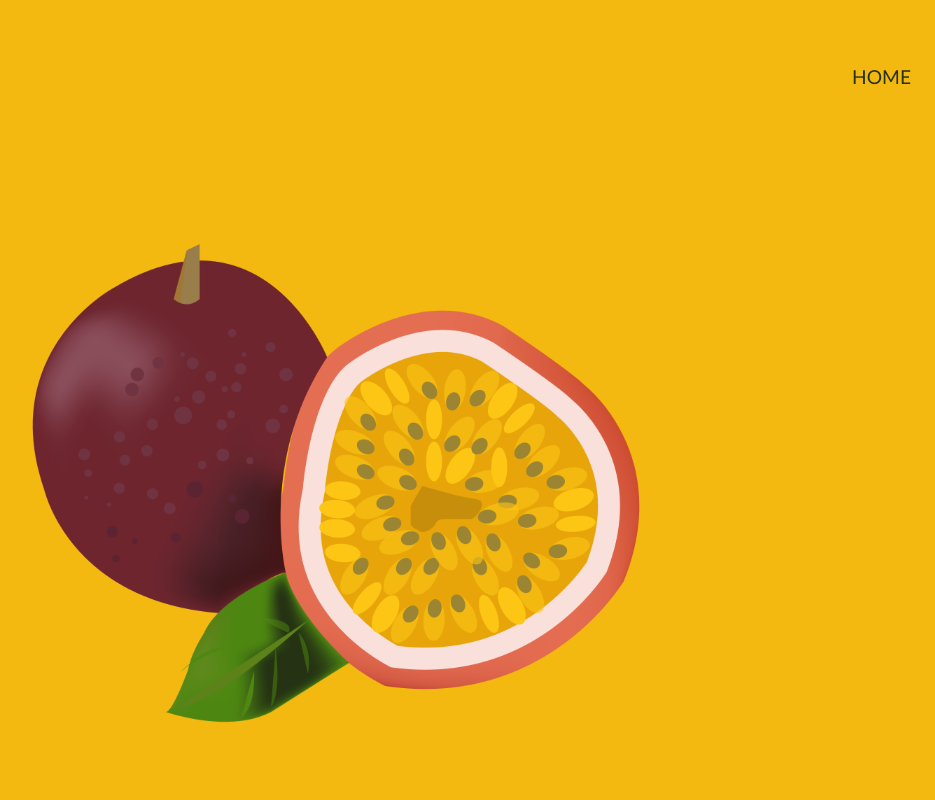
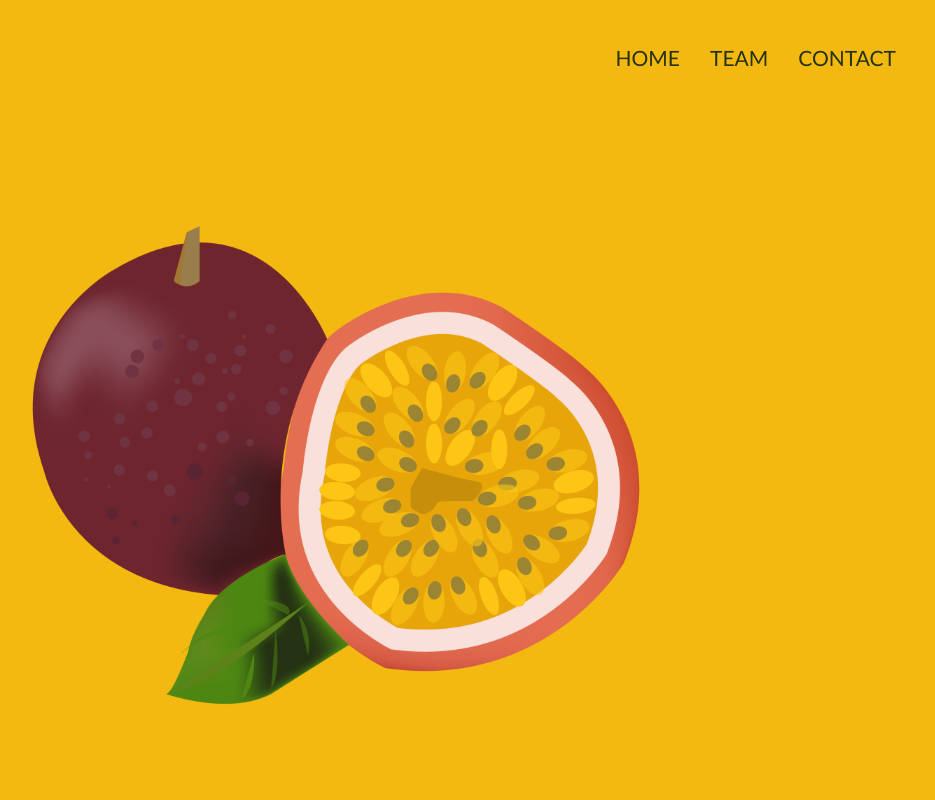
Before and after one commit to LenaDela/mini-project, a plain HTML site: page passions.html in a window 1280 px wide. Shown: the top 800 px of the page, without its empty margins (304-1239 px from the left). Drawn offline with Linux system fonts and the light colour scheme.

Commit message:
changes made to passion and home page

```diff
--- a/passions.html
+++ b/passions.html
@@ -3,14 +3,23 @@
   <head>
     <meta charset="UTF-8" />
     <meta http-equiv="X-UA-Compatible" content="IE=edge" />
+    <meta name="viewport" content="width=device-width, initial-scale=1">
     <meta name="description" content="Lena's ZOL, en plus de répertorier les aventures de Lena, jeune stagiaire développeuse chez ZOL, propose un survol de ses passions et intérets." />
-    <link rel="stylesheet" href="style.css" />
+    <link rel="stylesheet" href="stylePassion.css" />
     <title>Passions</title>
   </head>
-  <body class="container">
+  <body class="container-home">
     <header>
       <nav>
-        <a class="nav" href="mini.html" title="Revenir à l'accueil">HOME</a>
+        <div class="nav-elements">
+          <a href="mini.html" title="Revenir à l'accueil">HOME</a>
+        </div>
+        <div class="nav-elements">
+          <a href="team.html" title="Découvrir l'équipe">TEAM</a>
+        </div>
+        <div class="nav-elements">
+          <a href="form.html" title="Nous écrire">CONTACT</a>
+        </div>
       </nav>
       <div class="padding-horizontal">
         <img class="passion-img" src="media/passion1.png" alt="Passion Fruit" />
--- a/style.css
+++ b/stylePassion.css
@@ -13,11 +13,11 @@
     src: url(fonts/TheScientist.ttf);
 }
 
-.container {
+.container-home {
     background-color: #f4b910;
     font-family: 'Gill Sans', 'Gill Sans MT', Calibri, 'Trebuchet MS', sans-serif;
-    font-weight: lighter;
-    font-size: larger;
+    font-weight: 300;
+    font-size: 21px;
     margin: 0;
 }
 
@@ -42,8 +42,20 @@ h1 {
 
 nav {
     display: flex;
+    flex-direction: row;
+    flex-wrap: wrap;
     justify-content: right;
-    padding: 65px 65px 45px 0;
+    align-items: center;
+    padding: 45px 65px 45px 0;
+}
+
+.nav-elements {
+    margin: 0 15px;
+}
+
+a {
+    text-decoration: none;
+    color: #253213;
 }
 
 .nav {
```
